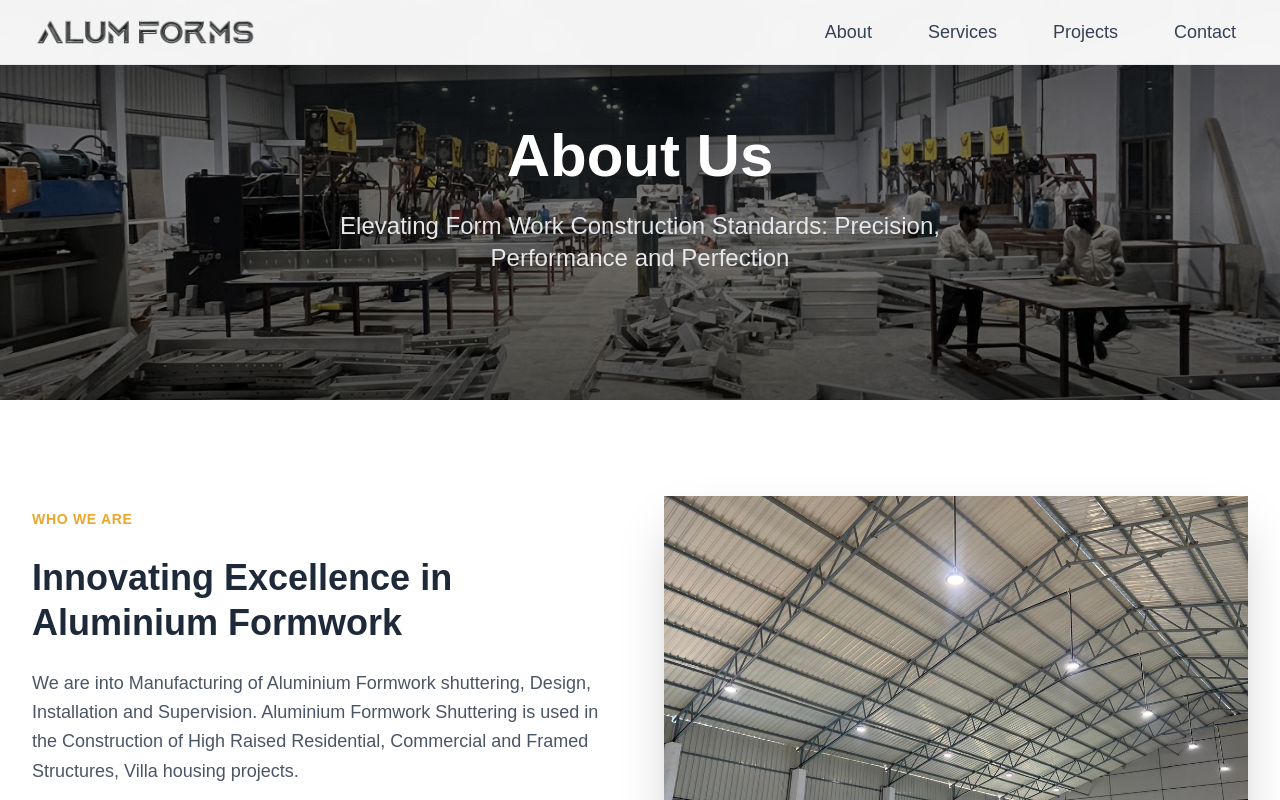
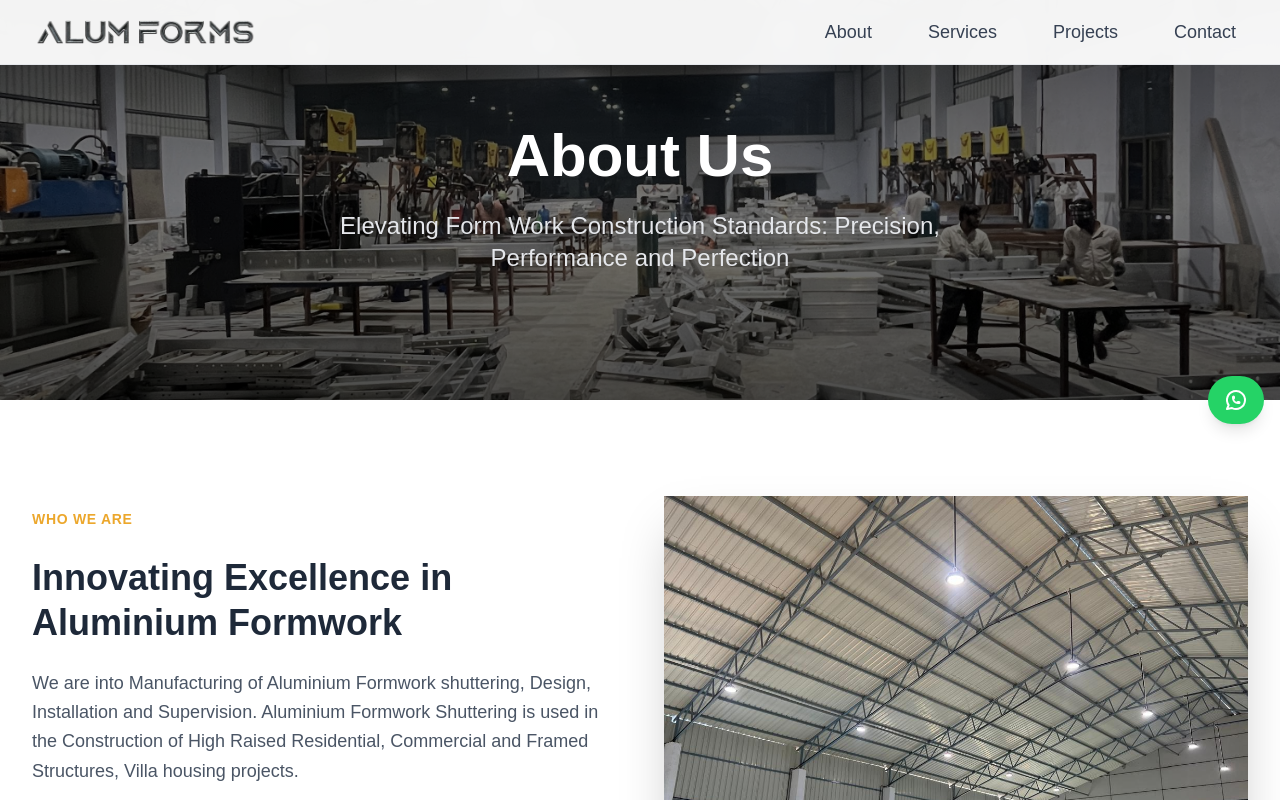
Before and after one commit to AdithyaKothamasu/Alumforms-website, a Next.js app: page /about in a window 1280 px wide. Shown: the top 800 px of the page. Built offline with nearby package versions, Linux system fonts and the light colour scheme.

Commit message:
added a floating whatsapp button

```diff
--- a/app/about/page.tsx
+++ b/app/about/page.tsx
@@ -2,10 +2,12 @@
 
 import Image from "next/image";
 import { Factory, Users, Target, Award, Building2, Lightbulb } from 'lucide-react';
+import WhatsAppFloatingButton from "../../components/WhatsAppFloatingButton";
 
 export default function About() {
   return (
     <div className="min-h-screen bg-white">
+      <WhatsAppFloatingButton />
       {/* Hero Section */}
       <section className="relative h-[50vh] overflow-hidden">
         <div className="absolute inset-0">
--- a/app/contact/page.tsx
+++ b/app/contact/page.tsx
@@ -3,6 +3,7 @@
 import { useState } from "react";
 import Image from "next/image";
 import content from "../../content/site-content.json";
+import WhatsAppFloatingButton from "../../components/WhatsAppFloatingButton";
 
 export default function Contact() {
   const pageCopy = content.pages.contact;
@@ -69,6 +70,7 @@ export default function Contact() {
 
   return (
     <div className="min-h-screen bg-white">
+      <WhatsAppFloatingButton />
       {/* Background Image Section */}
       <section className="relative min-h-screen py-12 lg:py-20">
         {/* Background Image */}
--- a/app/page.tsx
+++ b/app/page.tsx
@@ -5,17 +5,20 @@ import ClientsSection from "../components/ClientsSection";
 import { FeaturesSectionDemo } from "../components/FeaturesSection";
 import ComponentsCarousel from "../components/ComponentsCarousel";
 import WhyChooseUs from "../components/WhyChooseUs";
+import WhatsAppFloatingButton from "../components/WhatsAppFloatingButton";
 
 export default function Home() {
   return (
     <>
       <Hero />
+      <div id="after-hero-sentinel" className="h-1 w-full"></div>
       <AboutSection />
       <ServicesSection />
       <ClientsSection />
       <FeaturesSectionDemo />
       <ComponentsCarousel />
       <WhyChooseUs />
+      <WhatsAppFloatingButton />
     </>
   );
 }
--- a/app/projects/page.tsx
+++ b/app/projects/page.tsx
@@ -3,6 +3,7 @@
 import Image from "next/image";
 import { useEffect, useState } from "react";
 import { ArrowLeft, ArrowRight } from "lucide-react";
+import WhatsAppFloatingButton from "../../components/WhatsAppFloatingButton";
 
 type Project = {
   title: string;
@@ -221,6 +222,7 @@ function ProjectCarousel({ images, accentColor }: { images: string[]; accentColo
 export default function Projects() {
   return (
     <div className="relative min-h-screen bg-[#F6F4F3]">
+      <WhatsAppFloatingButton />
       <section className="relative overflow-hidden bg-linear-to-br from-[#131200] via-[#1C1A13] to-[#2E291E] text-white">
         <div className="pointer-events-none absolute -left-24 top-12 h-64 w-64 rounded-full bg-[#ECA72C]/30 blur-[120px]" />
         <div className="pointer-events-none absolute -right-16 bottom-0 h-72 w-72 rounded-full bg-[#ECA72C]/20 blur-[140px]" />
--- a/app/services/page.tsx
+++ b/app/services/page.tsx
@@ -2,6 +2,7 @@
 
 import Image from "next/image";
 import { ArrowRight } from 'lucide-react';
+import WhatsAppFloatingButton from "../../components/WhatsAppFloatingButton";
 
 export default function Services() {
   const services = [
@@ -48,6 +49,7 @@ export default function Services() {
 
   return (
     <div className="min-h-screen bg-white">
+      <WhatsAppFloatingButton />
       {/* Hero/Intro Section */}
       <section className="bg-[#F6F4F3] py-16 lg:py-24">
         <div className="max-w-7xl mx-auto px-4 sm:px-6 lg:px-8">
--- a/components/Hero.tsx
+++ b/components/Hero.tsx
@@ -88,7 +88,7 @@ export default function Hero() {
                 return (
                   <h1
                     key={index}
-                    className={`absolute text-2xl sm:text-3xl md:text-5xl font-bold leading-tight heading-anim ${
+                    className={`absolute text-2xl md:text-3xl lg:text-5xl font-bold leading-tight heading-anim ${
                       isActive
                         ? 'flip-in opacity-100 z-10'
                         : isLeaving
@@ -103,7 +103,7 @@ export default function Hero() {
             </div>
 
             {/* Subtitle */}
-            <p className="text-md sm:text-xl md:text-2xl mt-6 text-gray-200 max-w-2xl leading-relaxed">
+            <p className="text-lg md:text-xl lg:text-2xl md:mt-6 mt-2 mb-4 sm:mb-0 text-gray-200 max-w-2xl leading-relaxed">
               Professional aluminium formwork shuttering, design, installation and supervision services
             </p>
 
--- /dev/null
+++ b/components/WhatsAppFloatingButton.tsx
@@ -0,0 +1,44 @@
+"use client";
+
+import { useEffect, useState } from "react";
+import { IconBrandWhatsapp } from "@tabler/icons-react";
+
+export default function WhatsAppFloatingButton() {
+  const [isVisible, setIsVisible] = useState(true);
+
+//   useEffect(() => {
+//     const sentinel = document.getElementById("after-hero-sentinel");
+//     if (!sentinel) return;
+
+    // const observer = new IntersectionObserver(
+    //   (entries) => {
+    //     for (const entry of entries) {
+    //       setIsVisible(entry.isIntersecting);
+    //     }
+    //   },
+    //   {
+    //     root: null,
+    //     threshold: 0,
+    //   }
+    // );
+
+//     observer.observe(sentinel);
+//     return () => observer.disconnect();
+//   }, []);
+
+  return (
+    <a
+      href="https://wa.me/919390158680?text=Hi%20I%27m%20interested%20in%20your%20services."
+      target="_blank"
+      rel="noopener noreferrer"
+      aria-label="Chat on WhatsApp"
+      className={`fixed top-1/2 right-4 -translate-y-1/2 z-50 bg-[#25D366] text-white px-4 py-3 rounded-full shadow-lg transition focus:outline-none focus:ring-2 focus:ring-[#25D366]/50 flex items-center justify-center ${
+        isVisible
+          ? "opacity-100 translate-x-0 pointer-events-auto"
+          : "opacity-0 translate-x-2 pointer-events-none"
+      }`}
+    >
+      <IconBrandWhatsapp className="w-6 h-6" />
+    </a>
+  );
+}
```
